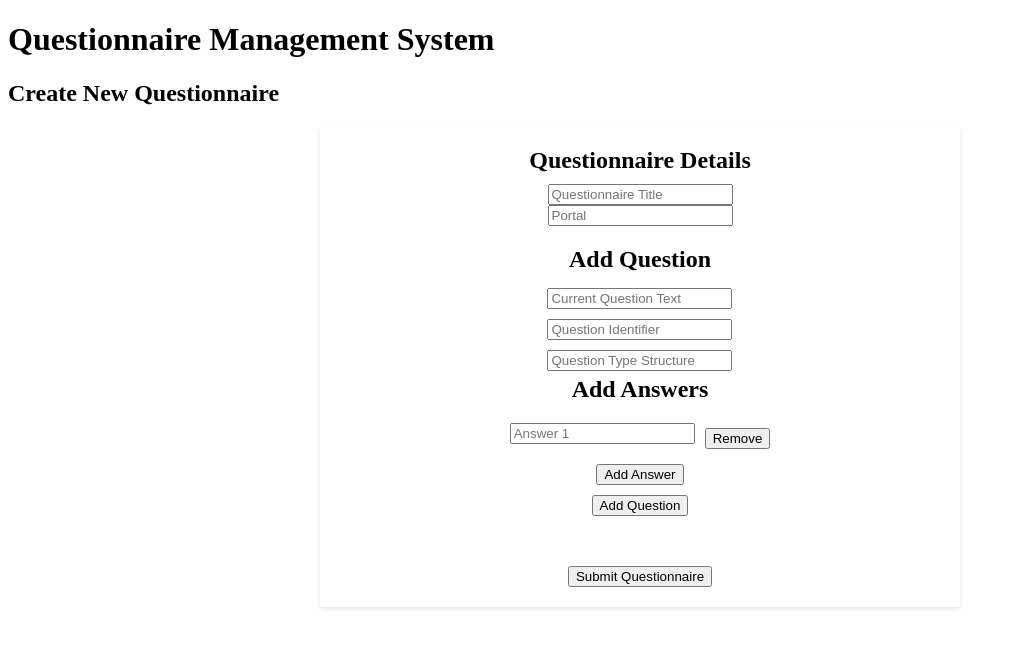
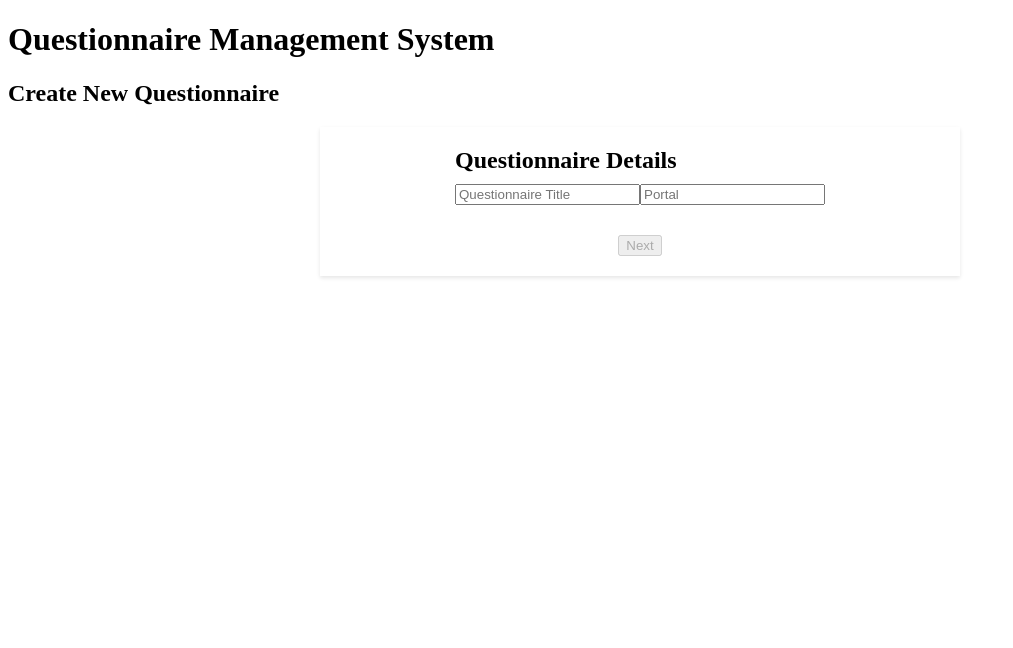
Before and after one commit to shahafmeron7/BO_Leadgen, a React (Create React App) app in the folder frontend/: page / in a window 1280 px wide. Shown: the top 648 px of the page, without its empty margins (0-1013 px from the left). Built offline with nearby package versions, Linux system fonts and the light colour scheme.

Commit message:
change flow of form

```diff
--- a/frontend/src/components/Questionnaire/QuestionnareForm.jsx
+++ b/frontend/src/components/Questionnaire/QuestionnareForm.jsx
@@ -4,9 +4,13 @@ import TextInput from "../UI/TextInput";
 import styles from "./QuestionnaireForm.module.css";
 import QuestionDetails from "./QuestionDetails";
 import QuestionCardItem from "./QuestionCardItem";
-import axios from 'axios'
+import FormSection from "../UI/FormSection"; // Import the new component
+
+import axios from "axios";
 
 function QuestionnaireForm() {
+  const [currentStep, setCurrentStep] = useState(1);
+
   const [title, setTitle] = useState("");
   const [portal, setPortal] = useState("");
   const [currentQuestionText, setCurrentQuestionText] = useState("");
@@ -14,6 +18,27 @@ function QuestionnaireForm() {
   const [questionType, setQuestionType] = useState("");
   const [questions, setQuestions] = useState([]);
   const [currentAnswers, setCurrentAnswers] = useState([""]); // Array of answers for the current question
+
+  const nextStep = () => setCurrentStep(currentStep + 1);
+  const prevStep = () => setCurrentStep(currentStep - 1);
+
+  const isNextEnabled = () => {
+    switch (currentStep) {
+      case 1:
+        console.log(title.trim() !== "" && portal.trim() !== "")
+        return title.trim() !== "" && portal.trim() !== "";
+      case 2:
+        return (
+          questions.length > 0 &&
+          questions.every(
+            (question) =>
+              question.questionText !== "" && question.answers.length > 0
+          )
+        );
+      default:
+        return false;
+    }
+  };
   // Adds a new answer input field for the current question
   const addAnswerField = () => {
     setCurrentAnswers([...currentAnswers, ""]);
@@ -33,12 +58,14 @@ function QuestionnaireForm() {
   const addQuestion = () => {
     if (
       currentQuestionText &&
+      questionType &&
+      questionIdentifier &&
       currentAnswers.every((answer) => answer.trim() !== "")
     ) {
       const newQuestion = {
         identifier_id: questionIdentifier,
         text: currentQuestionText,
-        type:questionType,
+        type: questionType,
         answers: currentAnswers,
       };
       setQuestions([...questions, newQuestion]);
@@ -59,20 +86,26 @@ function QuestionnaireForm() {
     console.log("Form submitted with data:", questionnaireData);
     // Here, you would send `questionnaireData` to your backend via an API call
     try {
-      console.log(process.env.REACT_APP_API_BASE_URL)
-      const response = await axios.post(`${process.env.REACT_APP_API_BASE_URL}/questionnaires`, questionnaireData);
+      console.log(process.env.REACT_APP_API_BASE_URL);
+      const response = await axios.post(
+        `${process.env.REACT_APP_API_BASE_URL}/questionnaires`,
+        questionnaireData
+      );
       console.log("Successfully submitted questionnaire", response.data);
       // Handle success scenario
     } catch (error) {
-      console.error("Failed to submit questionnaire:", error.response ? error.response.data : error.message);
+      console.error(
+        "Failed to submit questionnaire:",
+        error.response ? error.response.data : error.message
+      );
       // Handle error scenario
     }
   };
 
   return (
     <form onSubmit={handleSubmit} className={styles.questionnaireForm}>
-      <div className={styles.formSection}>
-        <div className={styles.formTitle}>Questionnaire Details</div>
+      {currentStep === 1 && (
+        <FormSection title="Questionnaire Details">
           <TextInput
             value={title}
             onChange={(e) => setTitle(e.target.value)}
@@ -83,10 +116,12 @@ function QuestionnaireForm() {
             onChange={(e) => setPortal(e.target.value)}
             placeholder="Portal"
           />
-      </div>
+        </FormSection>
+      )}
 
-      <div className={styles.formSection}>
-        <div className={styles.formTitle}>Add Question</div>
+      {currentStep === 2 && (
+        <>
+          <FormSection title="New Question">
             <QuestionDetails
               className={styles.questionInput}
               currentQuestionText={currentQuestionText}
@@ -96,7 +131,8 @@ function QuestionnaireForm() {
               questionType={questionType}
               setQuestionType={setQuestionType}
             />
-        <div className={styles.formTitle}>Add Answers</div>
+          </FormSection>
+          <FormSection title="Answers">
             {currentAnswers.map((answer, index) => (
               <div key={index} className={styles.answerInput}>
                 <TextInput
@@ -112,13 +148,12 @@ function QuestionnaireForm() {
             <Button type="button" onClick={addAnswerField}>
               Add Answer
             </Button>
+          </FormSection>
           <Button type="button" onClick={addQuestion}>
-          Add Question
+            Submit Question
           </Button>
-      </div>
-
           {/* Question list and submission button */}
-      <div className={styles.formSection}>
+          <FormSection title="Questions List">
             {questions.length > 0 &&
               questions.map((question, index) => (
                 <QuestionCardItem
@@ -130,8 +165,21 @@ function QuestionnaireForm() {
                   position={index}
                 />
               ))}
-      </div>
-      <Button type="submit">Submit Questionnaire</Button>
+          </FormSection>
+        </>
+      )}
+
+      {currentStep > 1 && (
+        <Button type="button" onClick={prevStep}>
+          Previous
+        </Button>
+      )}
+      {currentStep < 3 && (
+        <Button type="button" onClick={nextStep} disabled={!isNextEnabled()}>
+          Next
+        </Button>
+      )}
+      {currentStep === 3 && <Button type="submit">Submit Questionnaire</Button>}
     </form>
   );
 }
--- a/frontend/src/components/UI/Button.jsx
+++ b/frontend/src/components/UI/Button.jsx
@@ -2,9 +2,9 @@
 
 import React from 'react';
 
-const Button = ({ children, type = 'button', onClick }) => {
+const Button = ({ children, type = 'button', onClick, disabled }) => {
   return (
-    <button type={type} onClick={onClick}>
+    <button type={type} onClick={onClick} disabled={disabled}>
       {children}
     </button>
   );
--- /dev/null
+++ b/frontend/src/components/UI/FormSection.jsx
@@ -0,0 +1,15 @@
+// In /src/components/UI/FormSection.jsx (adjust the path as needed)
+
+import React from 'react';
+import styles from './FormSection.module.css'; // Assuming you have styles specific to FormSection
+
+function FormSection({ title, children }) {
+  return (
+    <div className={styles.formSection}>
+      <div className={styles.formTitle}>{title}</div>
+      {children}
+    </div>
+  );
+}
+
+export default FormSection;
--- /dev/null
+++ b/frontend/src/components/UI/FormSection.module.css
@@ -0,0 +1,9 @@
+.formSection {
+    margin-bottom: 20px;
+  }
+
+  .formTitle {
+    margin-bottom: 10px;
+    font-size: 24px;
+    font-weight: bold;
+  }
```
Lines whose indentation alone changed are shown as unchanged.
